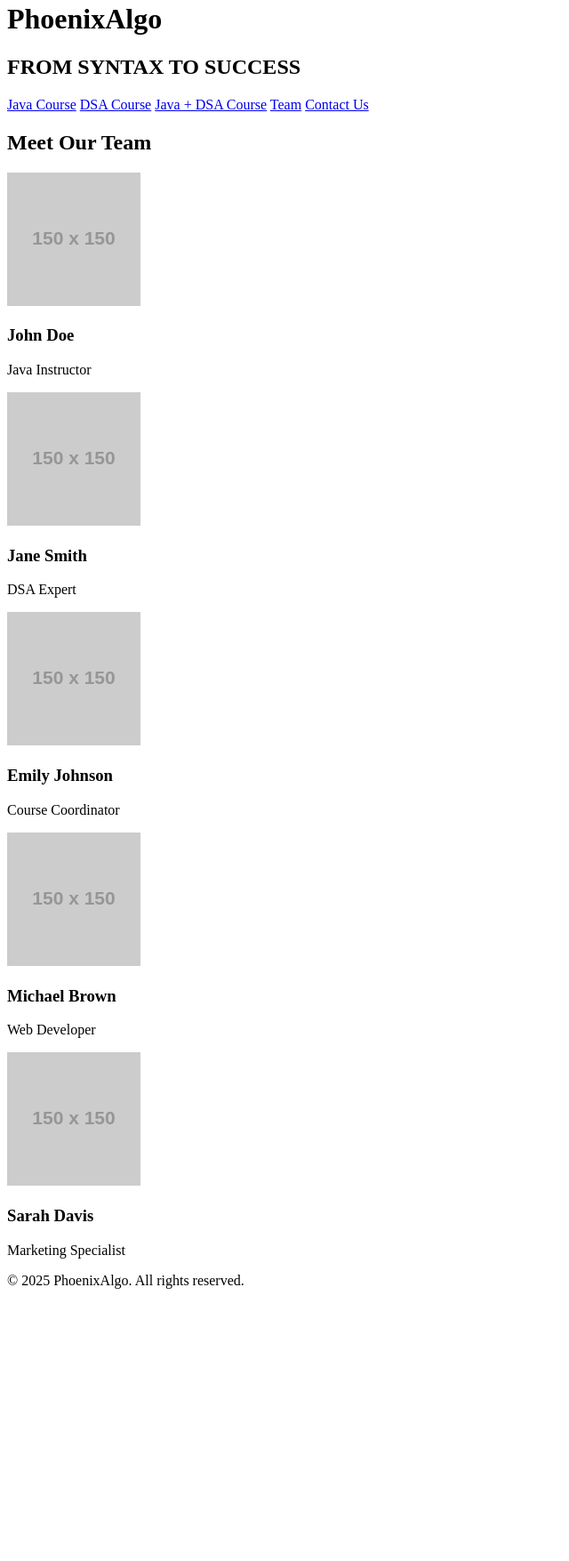
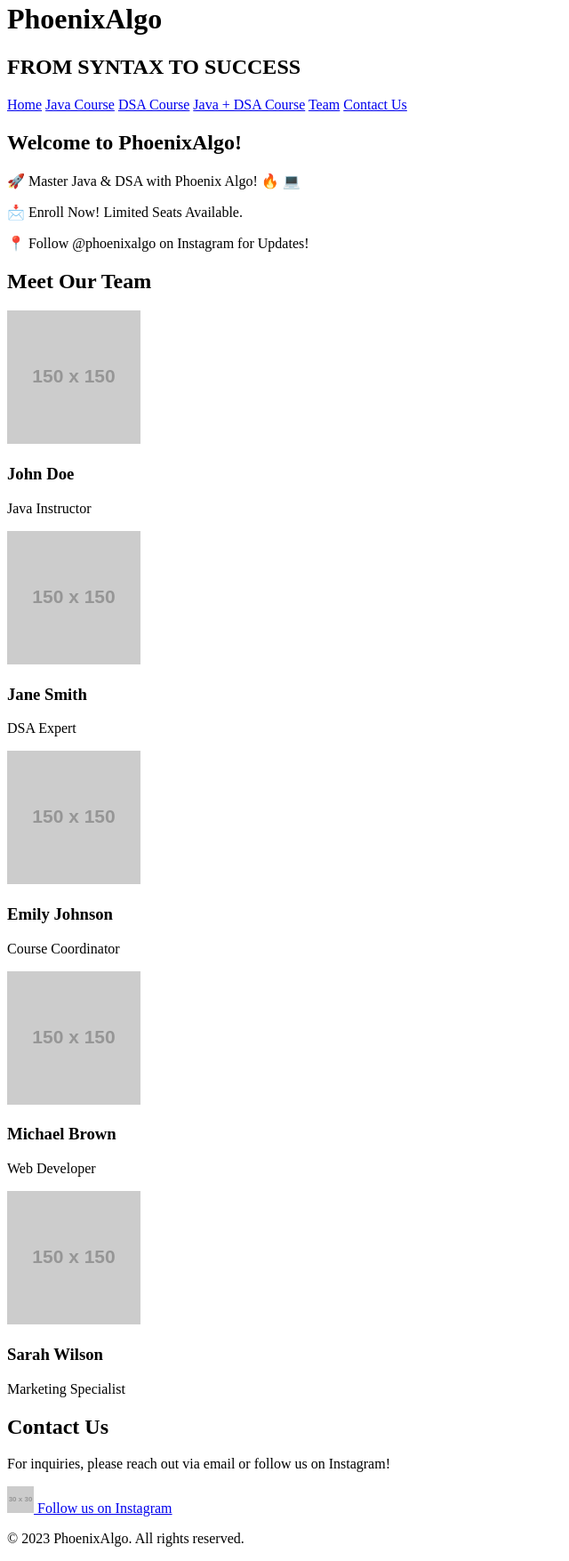
Before and after one commit to phoenixalgoo/Ritesh, a plain HTML site: page index.html in a window 1280 px wide. Shown: the part 18-1773 px from the top of the page at 89% size, without its empty margins (0-640 px from the left). Before the commit the page ends 1483 px from the top, so only its background shows below. Drawn offline with Linux system fonts and the light colour scheme; placeholder pictures from the web are drawn by us.

Commit message:
Update index.html

```diff
--- a/index.html
+++ b/index.html
@@ -15,12 +15,22 @@
     </header>
 
     <nav>
+        <a href="index.html">Home</a>
         <a href="java.html">Java Course</a>
         <a href="dsa.html">DSA Course</a>
         <a href="java_dsa.html">Java + DSA Course</a>
         <a href="#team">Team</a>
         <a href="#contact">Contact Us</a>
     </nav>
+
+    <div class="bg-image"></div>
+
+    <section class="info-box">
+        <h2>Welcome to PhoenixAlgo!</h2>
+        <p>🚀 Master Java & DSA with Phoenix Algo! 🔥 💻</p>
+        <p>📩 Enroll Now! Limited Seats Available.</p>
+        <p>📍 Follow @phoenixalgo on Instagram for Updates!</p>
+    </section>
 
     <section id="team" class="team-container">
         <h2>Meet Our Team</h2>
@@ -35,7 +45,7 @@
             <p>DSA Expert</p>
         </div>
         <div class="team-member">
-            <img src="https://via.placeholder.com/150" alt="Team Member 3">
+            <img src="https://via.placeholder.com/150 " alt="Team Member 3">
             <h3>Emily Johnson</h3>
             <p>Course Coordinator</p>
         </div>
@@ -46,13 +56,21 @@
         </div>
         <div class="team-member">
             <img src="https://via.placeholder.com/150" alt="Team Member 5">
-            <h3>Sarah Davis</h3>
+            <h3>Sarah Wilson</h3>
             <p>Marketing Specialist</p>
         </div>
     </section>
 
+    <section id="contact">
+        <h2>Contact Us</h2>
+        <p>For inquiries, please reach out via email or follow us on Instagram!</p>
+        <a href="https://instagram.com/phoenixalgo" target="_blank">
+            <img src="https://via.placeholder.com/30" alt="Instagram Logo"> Follow us on Instagram
+        </a>
+    </section>
+
     <footer>
-        <p>&copy; 2025 PhoenixAlgo. All rights reserved.</p>
+        <p>&copy; 2023 PhoenixAlgo. All rights reserved.</p>
     </footer>
 </body>
 
```
